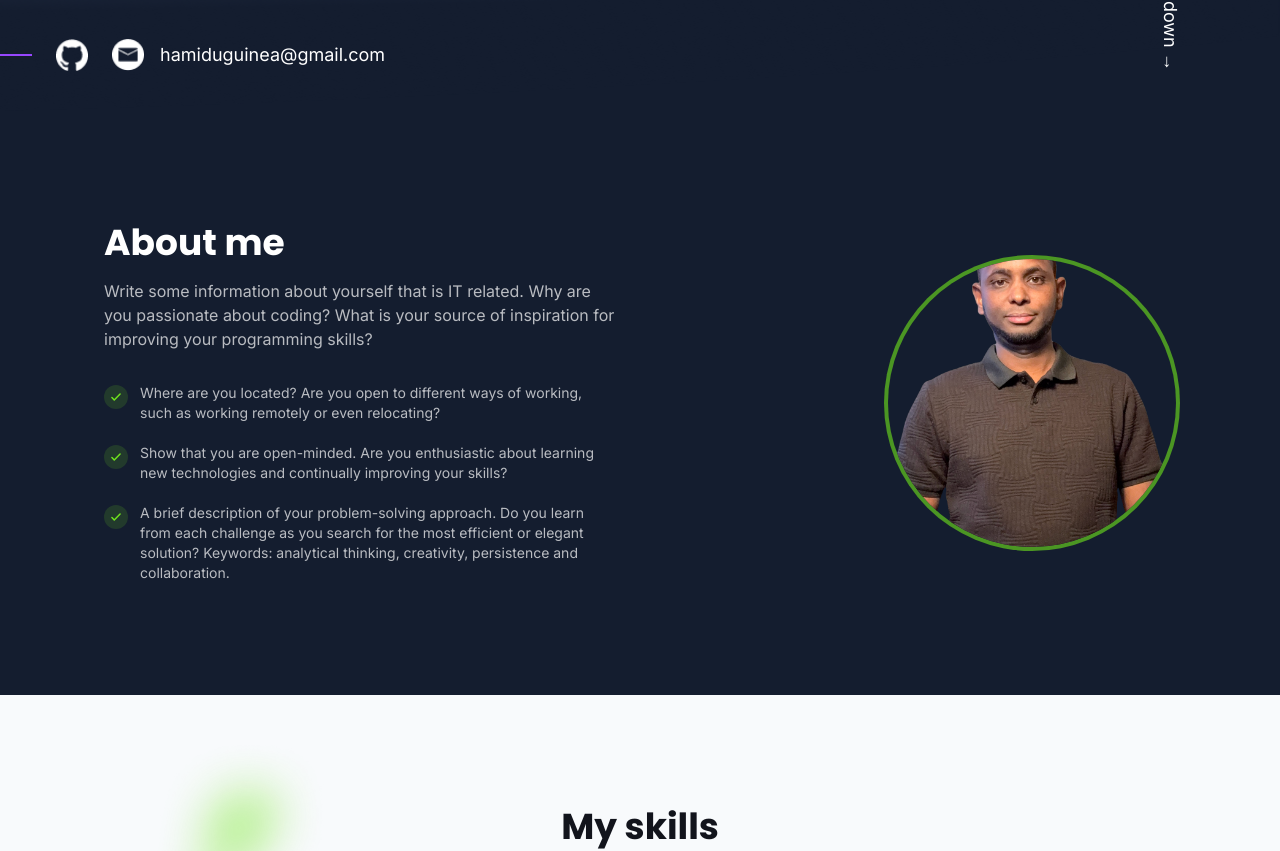
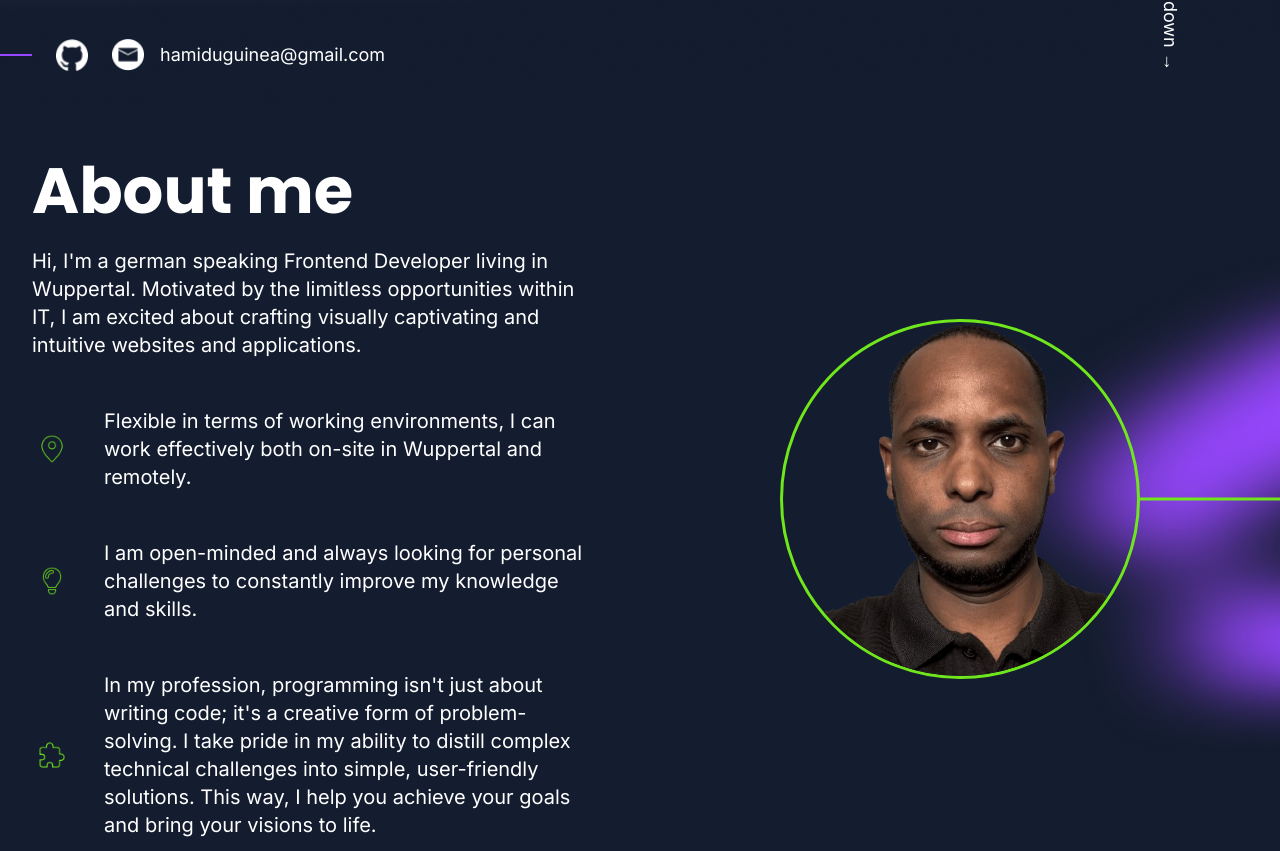
Before and after one commit to Hamidou-ctr/portfolio, an Angular app: page / in a window 1280 px wide. Shown: the part 689-1540 px from the top of the page. Built offline with nearby package versions, Linux system fonts and the light colour scheme.

Commit message:
refactor: enhance layout and styling in about and hero sections for improved user experience

```diff
--- a/src/app/core/i18n/translations.ts
+++ b/src/app/core/i18n/translations.ts
@@ -78,11 +78,11 @@ export const TRANSLATIONS: Record<Lang, Translation> = {
     about: {
       eyebrow: 'About me',
       intro:
-        'Write some information about yourself that is IT related. Why are you passionate about coding? What is your source of inspiration for improving your programming skills?',
+        "Hi, I'm a german speaking Frontend Developer living in Wuppertal. Motivated by the limitless opportunities within IT, I am excited about crafting visually captivating and intuitive websites and applications.",
       bullets: [
-        'Where are you located? Are you open to different ways of working, such as working remotely or even relocating?',
-        'Show that you are open-minded. Are you enthusiastic about learning new technologies and continually improving your skills?',
-        'A brief description of your problem-solving approach. Do you learn from each challenge as you search for the most efficient or elegant solution? Keywords: analytical thinking, creativity, persistence and collaboration.',
+        'Flexible in terms of working environments, I can work effectively both on-site in Wuppertal and remotely.',
+        'I am open-minded and always looking for personal challenges to constantly improve my knowledge and skills.',
+        "In my profession, programming isn't just about writing code; it's a creative form of problem-solving. I take pride in my ability to distill complex technical challenges into simple, user-friendly solutions. This way, I help you achieve your goals and bring your visions to life.",
       ],
     },
     skills: {
@@ -157,11 +157,11 @@ export const TRANSLATIONS: Record<Lang, Translation> = {
     about: {
       eyebrow: 'Über mich',
       intro:
-        'Schreibe hier etwas über dich mit IT-Bezug. Warum begeisterst du dich fürs Programmieren? Was inspiriert dich, deine Programmierfähigkeiten zu verbessern?',
+        'Hi, ich bin ein deutschsprachiger Frontend-Entwickler aus Wuppertal. Motiviert durch die grenzenlosen Möglichkeiten der IT begeistert es mich, visuell ansprechende und intuitive Websites und Anwendungen zu gestalten.',
       bullets: [
-        'Wo bist du ansässig? Bist du offen für verschiedene Arbeitsmodelle, z. B. Remote-Arbeit oder einen Umzug?',
-        'Zeige, dass du aufgeschlossen bist. Bist du begeistert davon, neue Technologien zu lernen und dich stetig weiterzuentwickeln?',
-        'Eine kurze Beschreibung deines Lösungsansatzes. Lernst du aus jeder Herausforderung auf der Suche nach der effizientesten oder elegantesten Lösung? Stichworte: analytisches Denken, Kreativität, Ausdauer und Teamarbeit.',
+        'Flexibel im Arbeitsumfeld: Ich kann sowohl vor Ort in Wuppertal als auch remote effektiv arbeiten.',
+        'Ich bin aufgeschlossen und suche stets nach persönlichen Herausforderungen, um mein Wissen und meine Fähigkeiten kontinuierlich zu erweitern.',
+        'In meinem Beruf ist Programmieren nicht nur das Schreiben von Code, sondern eine kreative Form der Problemlösung. Ich bin stolz darauf, komplexe technische Herausforderungen in einfache, benutzerfreundliche Lösungen zu übersetzen. So helfe ich dir, deine Ziele zu erreichen und deine Visionen zum Leben zu erwecken.',
       ],
     },
     skills: {
--- a/src/app/layout/header/header.ts
+++ b/src/app/layout/header/header.ts
@@ -9,7 +9,7 @@ import { PROFILE } from '../../core/data/profile.data';
   imports: [RouterLink, NgOptimizedImage],
   template: `
     <header class="sticky top-0 z-50 bg-navy-900 text-white">
-      <div class="mx-auto flex h-24 max-w-[1440px] items-center justify-between px-8">
+      <div class="mx-auto flex h-24 max-w-360 items-center justify-between px-8">
         <a routerLink="/" class="font-heading text-[28px] font-bold" (click)="closeMenu()">
           {{ firstName() }}
         </a>
--- a/src/app/sections/about/about.ts
+++ b/src/app/sections/about/about.ts
@@ -7,50 +7,49 @@ import { PROFILE } from '../../core/data/profile.data';
   selector: 'app-about',
   imports: [NgOptimizedImage],
   template: `
-    <section id="about" class="scroll-mt-20 bg-navy-900 py-20 text-white md:py-28">
-      <div class="mx-auto grid max-w-6xl gap-12 px-6 md:grid-cols-2 md:items-center lg:px-10">
-        <div>
-          <h2 class="font-heading text-3xl font-bold sm:text-4xl">{{ t().about.eyebrow }}</h2>
-          <p class="mt-4 text-white/70">{{ t().about.intro }}</p>
+    <section
+      id="about"
+      class="relative scroll-mt-24 overflow-hidden bg-navy-900 pb-24 pt-10 text-white md:pt-12"
+    >
+      <div class="mx-auto grid max-w-360 gap-16 px-8 md:grid-cols-2 md:items-center">
+        <div class="max-w-141">
+          <h2 class="font-heading text-4xl font-bold leading-none sm:text-5xl lg:text-[64px]">
+            {{ t().about.eyebrow }}
+          </h2>
+          <p class="mt-6 text-lg md:text-xl">{{ t().about.intro }}</p>
 
-          <ul class="mt-8 space-y-5">
-            @for (bullet of t().about.bullets; track bullet) {
-              <li class="flex gap-3">
-                <span
-                  class="mt-0.5 flex h-6 w-6 flex-none items-center justify-center rounded-full bg-accent-400/15 text-accent-400"
-                  aria-hidden="true"
-                >
-                  <svg
-                    viewBox="0 0 24 24"
-                    fill="none"
-                    stroke="currentColor"
-                    stroke-width="2.5"
-                    class="h-3.5 w-3.5"
-                  >
-                    <path stroke-linecap="round" stroke-linejoin="round" d="M5 13l4 4L19 7" />
-                  </svg>
-                </span>
-                <span class="text-sm text-white/70">{{ bullet }}</span>
+          <ul class="mt-10 flex flex-col gap-10 md:mt-12 md:gap-12">
+            @for (bullet of t().about.bullets; track $index; let i = $index) {
+              <li class="flex items-center gap-6 md:gap-8">
+                <img
+                  [ngSrc]="'assets/img/' + icons[i] + '.png'"
+                  width="48"
+                  height="48"
+                  alt=""
+                  class="h-10 w-10 flex-none"
+                />
+                <p class="max-w-122 text-lg md:text-xl">{{ bullet }}</p>
               </li>
             }
           </ul>
         </div>
 
-        <div class="flex justify-center md:justify-end">
-          <div class="relative h-56 w-56 sm:h-72 sm:w-72">
-            <div class="absolute -inset-16 -z-10" aria-hidden="true">
-              <img
-                src="assets/img/purple-shadow-about.png"
-                alt=""
-                loading="lazy"
-                decoding="async"
-                class="h-full w-full object-contain"
-              />
-            </div>
+        <div class="flex justify-center">
+          <div class="relative h-60 w-60 sm:h-75 sm:w-75 lg:h-90 lg:w-90">
             <img
-              ngSrc="assets/img/profil1.png"
+              src="assets/img/purple-shadow-about.png"
+              alt=""
+              aria-hidden="true"
+              class="pointer-events-none absolute left-1/2 top-1/2 z-0 h-130 w-250 max-w-none -translate-y-1/2 object-fill"
+            />
+            <div
+              aria-hidden="true"
+              class="absolute left-full top-1/2 z-0 h-0.75 w-screen -translate-y-1/2 bg-accent-400"
+            ></div>
+            <img
+              ngSrc="assets/img/profil2.png"
               fill
-              class="rounded-full object-cover ring-4 ring-accent-400/60"
+              class="z-10 rounded-full border-[3px] border-accent-400 object-cover"
               [alt]="'Portrait of ' + profile.name"
             />
           </div>
@@ -63,4 +62,5 @@ export class About {
   private readonly languageService = inject(LanguageService);
   protected readonly t = this.languageService.t;
   protected readonly profile = PROFILE;
+  protected readonly icons = ['location', 'bulb_desktop', 'puzzle_desktop'];
 }
--- a/src/app/sections/hero/hero.ts
+++ b/src/app/sections/hero/hero.ts
@@ -10,7 +10,7 @@ import { PROFILE } from '../../core/data/profile.data';
   template: `
     <section
       id="hero"
-      class="relative flex min-h-[calc(100svh_-_6rem)] scroll-mt-24 flex-col overflow-hidden bg-navy-900 text-white"
+      class="relative flex min-h-[calc(100svh-6rem)] scroll-mt-24 flex-col overflow-hidden bg-navy-900 text-white"
     >
       <img
         src="assets/img/hero_background2.png"
@@ -19,10 +19,10 @@ import { PROFILE } from '../../core/data/profile.data';
         class="pointer-events-none absolute inset-x-0 bottom-0 z-10 h-[28%] w-full"
       />
 
-      <div class="relative mx-auto flex w-full max-w-[1440px] flex-1 flex-col px-8">
+      <div class="relative mx-auto flex w-full max-w-360 flex-1 flex-col px-8">
         <div class="grid flex-1 gap-8 pt-10 md:grid-cols-2 md:pt-16">
           <div class="flex justify-center self-start md:pt-16">
-            <div class="relative w-full max-w-[280px] sm:max-w-[400px] md:max-w-[680px]">
+            <div class="relative w-full max-w-70 sm:max-w-100 md:max-w-170">
               <img
                 src="assets/img/photo_shadows.png"
                 alt=""
@@ -84,7 +84,7 @@ import { PROFILE } from '../../core/data/profile.data';
 
       <div class="absolute inset-x-0 bottom-10 z-20 flex items-center gap-4 md:gap-6">
         <div
-          class="h-0.5 w-[max(2rem,calc((100%_-_1440px)/2_+_2rem))] flex-none bg-violet-500"
+          class="h-0.5 w-[max(2rem,calc((100%-1440px)/2+2rem))] flex-none bg-violet-500"
           aria-hidden="true"
         ></div>
         <a [href]="profile.github" target="_blank" rel="noopener" aria-label="GitHub">
```
